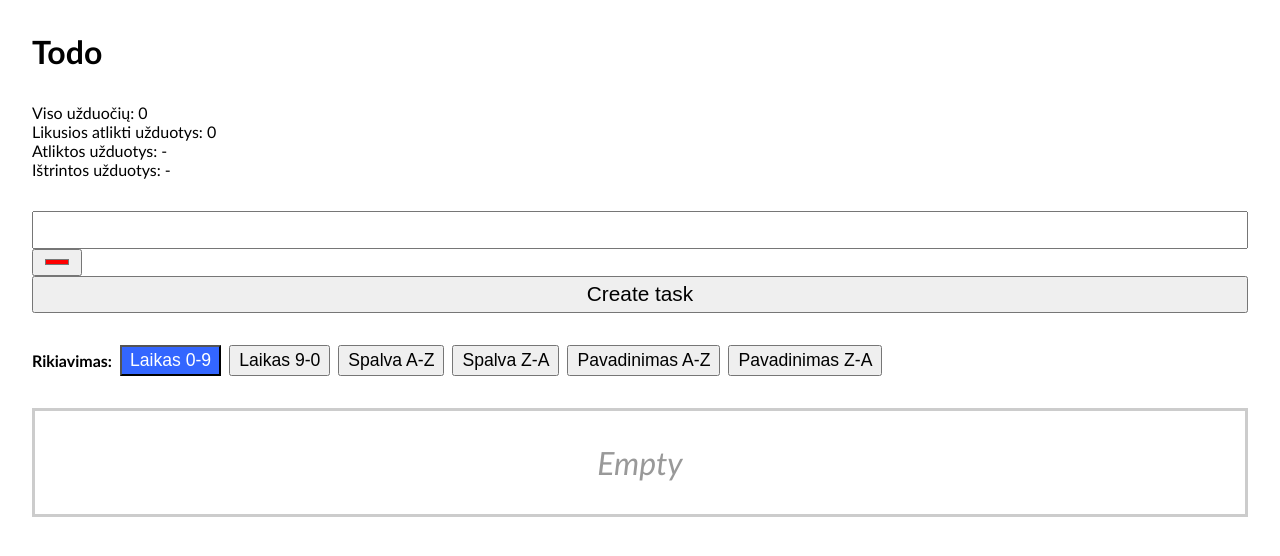
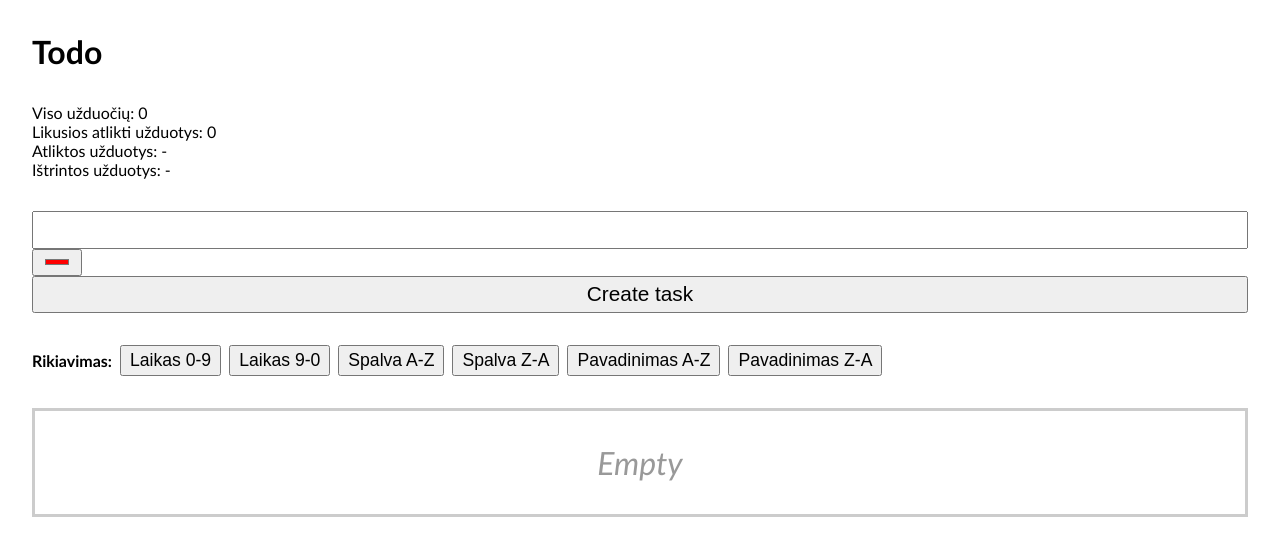
Before and after one commit to konoto1/todo-react, a React (Vite) app: page / in a window 1280 px wide. Shown: the top 556 px of the page. Built offline with nearby package versions, Linux system fonts and the light colour scheme.

Commit message:
updated with sorting

```diff
--- a/src/App.jsx
+++ b/src/App.jsx
@@ -8,8 +8,10 @@ function App() {
 
   const storageDataKey = 'todo-data';
   const storageIdKey = 'todo-last-id';
+  const storageSortingkey = 'todo-sorting';
   const [taskList, setTaskList] = useState(readLocalData);
   const [id, setId] = useState(readLocalId);
+  const [sortingAlgo, setSortingAlgo] = useState(readLocalStorageAlgo);
 
   // func, be antro parametro, pasileidzia kai ispiesiamas komponentas ir kai perpiesiamas komponentas
   useEffect(() => {
@@ -30,6 +32,19 @@ function App() {
   useEffect(() => {
     localStorage.setItem(storageIdKey, JSON.stringify(id));
   }, [id]);
+
+  useEffect(() => {
+    localStorage.setItem(storageSortingkey, JSON.stringify(sortingAlgo));
+  }, [sortingAlgo]);
+
+  function readLocalStorageAlgo () {
+    const localData = localStorage.getItem(storageSortingkey);
+
+    if (localData) {
+      return JSON.parse(localData);
+    }
+    return [];
+  }
 
   // function saveDataToLocalStorage () {
   //   localStorage.setItem(storageKey, JSON.stringify(taskList));
@@ -90,6 +105,23 @@ function App() {
     })));
   }
 
+  function sortData () {
+    const algorithmes = {
+      timeAsc: (a, b) => a.id - b.id,
+      timeDsc: (a, b) => b.id - a.id,
+      colorAsc: (a, b) => a.color < b.color ? - 1 : a.color === b.color ? 0 : 1,
+      colorDsc: (a, b) => b.color < a.color ? - 1 : a.color === b.color ? 0 : 1,
+      textAsc: (a, b) => a.text < b.text ? - 1 : a.text === b.text ? 0 : 1,
+      textDsc: (a, b) => b.text < a.text ? - 1 : a.text === b.text ? 0 : 1,
+    }
+    return sortingAlgo in algorithmes
+    ? taskList.sort(algorithmes[sortingAlgo])
+    : taskList;
+  }
+
+  function updateSorting (newAlgoName) {
+    setSortingAlgo(newAlgoName);
+  }
 
   return (
     <main>
@@ -101,8 +133,8 @@ function App() {
         <p>Ištrintos užduotys: -</p>
       </div>
       <FormCreateTask addTaskCallback={addTask}/>
-      <ListActions />
-      <TaskList data={taskList}
+      <ListActions updateSorting={updateSorting} sortingAlgo={sortingAlgo}/>
+      <TaskList data={sortData()}
       updateTaskText = {updateTaskText}
       updateTaskColor = {updateTaskColor}
       updateTaskState = {updateTaskState}
--- a/src/components/list-actions/ListActions.jsx
+++ b/src/components/list-actions/ListActions.jsx
@@ -1,13 +1,14 @@
-export function ListActions() {
+export function ListActions(props) {
+    const {sortingAlgo, updateSorting} = props;
     return (
         <div className="list-actions">
             <div className="title">Rikiavimas:</div>
-            <button className="active">Laikas 0-9</button>
-            <button>Laikas 9-0</button>
-            <button>Spalva A-Z</button>
-            <button>Spalva Z-A</button>
-            <button>Pavadinimas A-Z</button>
-            <button>Pavadinimas Z-A</button>
+            <button onClick={() => updateSorting('timeAsc')} className={sortingAlgo === 'timeAsc' ? 'active' : ''}>Laikas 0-9</button>
+            <button onClick={() => updateSorting('timeDsc')} className={sortingAlgo === 'timeDsc' ? 'active' : ''}>Laikas 9-0</button>
+            <button onClick={() => updateSorting('colorAsc')} className={sortingAlgo === 'colorAsc' ? 'active' : ''}>Spalva A-Z</button>
+            <button onClick={() => updateSorting('colorDsc')} className={sortingAlgo === 'colorDsc' ? 'active' : ''}>Spalva Z-A</button>
+            <button onClick={() => updateSorting('textAsc')} className={sortingAlgo === 'textAsc' ? 'active' : ''}>Pavadinimas A-Z</button>
+            <button onClick={() => updateSorting('textDsc')} className={sortingAlgo === 'textDsc' ? 'active' : ''}>Pavadinimas Z-A</button>
         </div>
     );
 }
```
